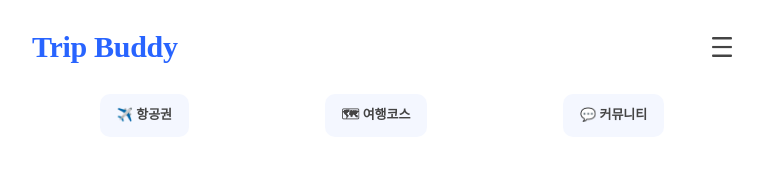
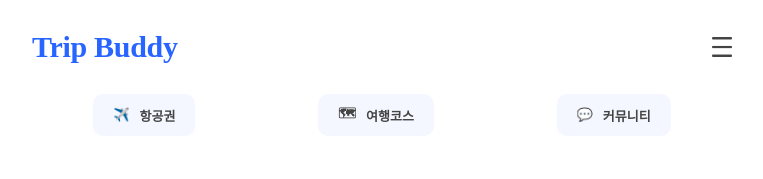
Before and after one commit to houndhollis/TripTest, a Next.js app in the folder trip-test/: page /main in a window 1280 px wide. Shown: the top 179 px of the page, without its empty margins (258-1021 px from the left). Built offline with nearby package versions, Linux system fonts and the light colour scheme; a web font is replaced by a local one.

Commit message:
fix:메인 버튼 크기수정

```diff
--- a/trip-test/pages/main.tsx
+++ b/trip-test/pages/main.tsx
@@ -14,13 +14,16 @@ const Main = () => {
          </Inner_header>
          <Inner_category>
             <div>
-              <span>✈️ 항공권</span>
+              <span>✈️</span>
+              <span>항공권</span>
             </div>
             <div>
-              <span>🗺 여행코스</span>
+              <span>🗺</span>
+              <span>여행코스</span>
             </div>
             <div>
-              <span>💬 커뮤니티</span>
+              <span>💬</span>
+              <span>커뮤니티</span>
             </div>
          </Inner_category>
          <Inner_tripCourse>
@@ -80,7 +83,11 @@ const Inner_category = styled.div`
     & div {
       border-radius: 10px;
       background-color: #F4F7FF;
-      padding: 10px 17px;
+      padding: 10px 20px;
+      display: flex;
+      justify-content: space-between;
+      align-items: center;
+      gap: 10px;
     }
     & span {
       color: #444444;
```
